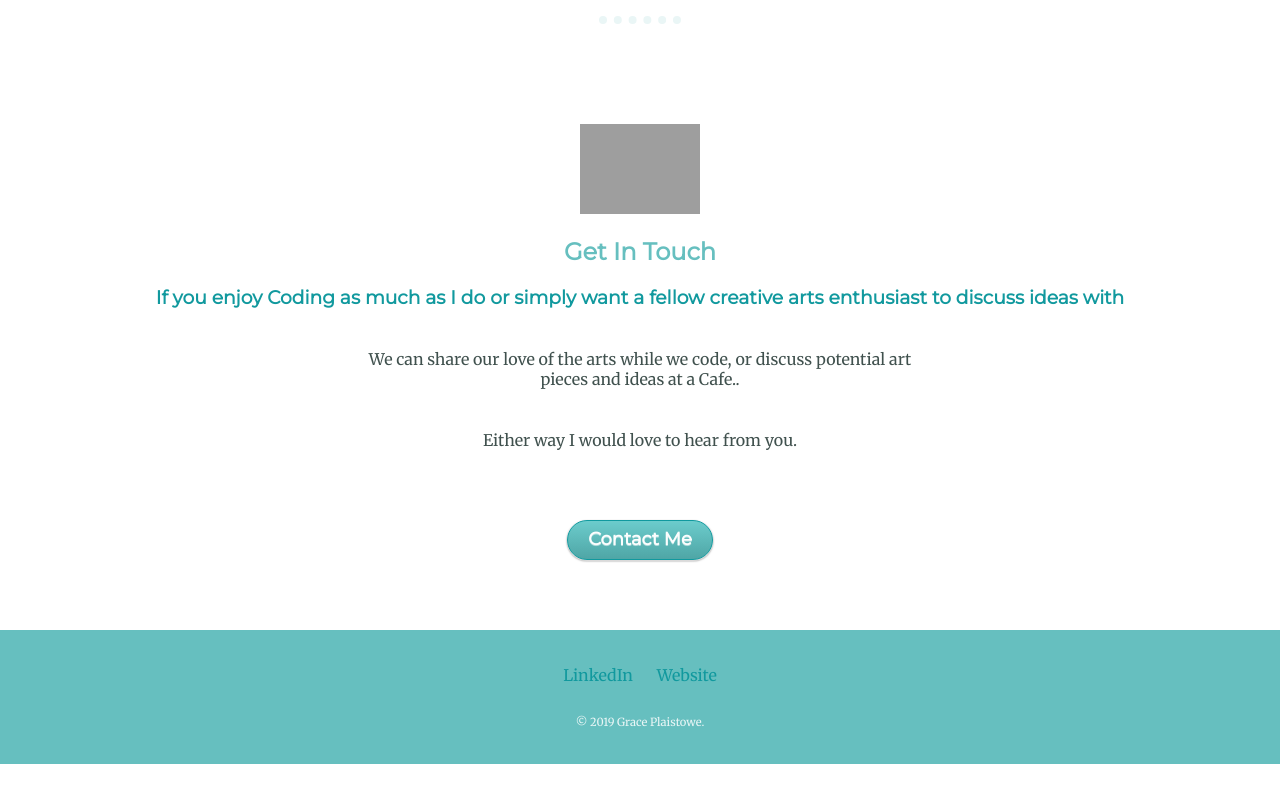
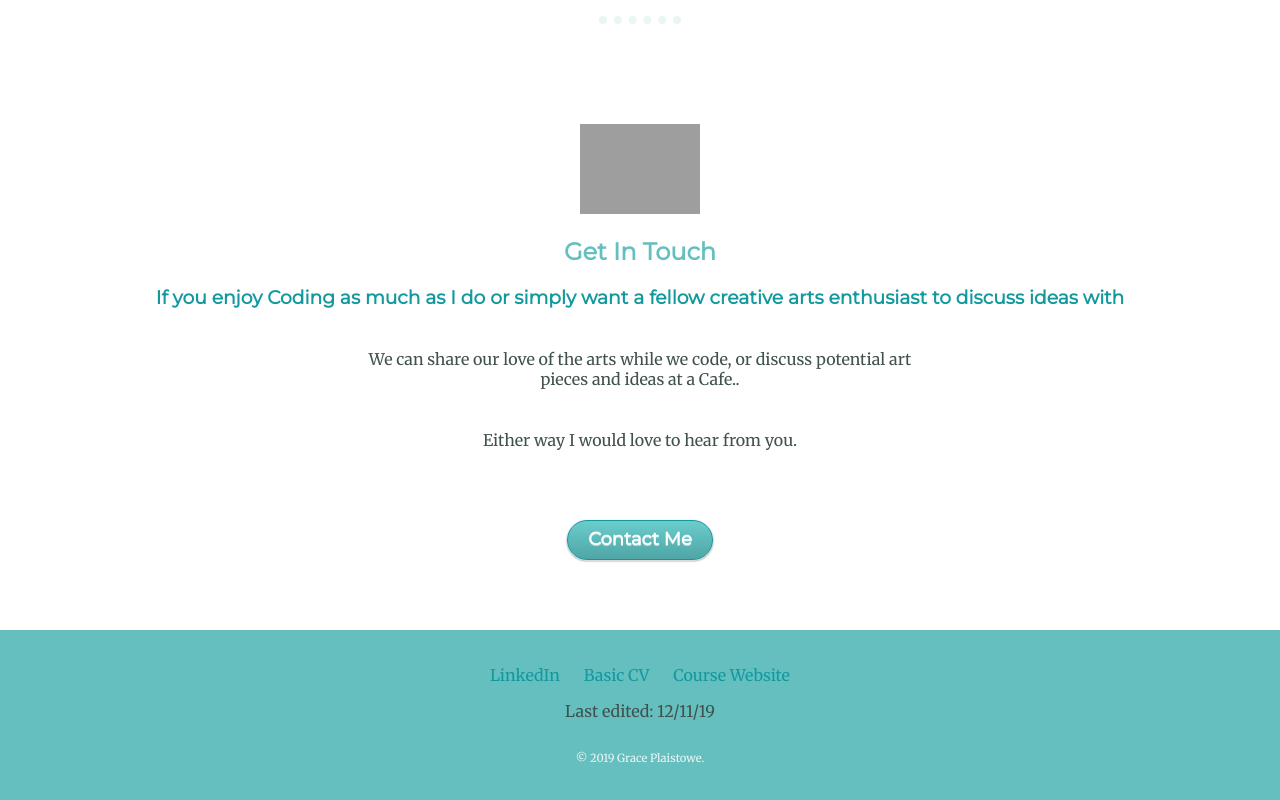
Before and after one commit to Gears98/CSS-Personal-Site, a plain HTML site: page index.html in a window 1280 px wide. Shown: the part 2135-2935 px from the top of the page. Before the commit the page ends 2899 px from the top, so only its background shows below. Drawn offline with Linux system fonts and the light colour scheme; grey boxes are pictures that could not be loaded.

Commit message:
Added links
added a link to basic html cv
added last edited section on bottom of site

```diff
--- a/index.html
+++ b/index.html
@@ -69,8 +69,12 @@
       <a class="footer-link" href="https://twitter.com/">Twitter</a>
     </div> -->
     <div class="footer">
-      <a class="footer-link" href="https://www.appbrewery.co/"> Website </a>
+      <a class="footer-link" href="https://gears98.github.io/cv/">Basic CV</a>
     </div>
+    <div class="footer">
+      <a class="footer-link" href="https://www.appbrewery.co/"> Course Website </a>
+    </div>
+    <p class="edit-notes">Last edited: 12/11/19</p>
     <p class="copyright">© 2019 Grace Plaistowe.</p>
   </div>
 
```
